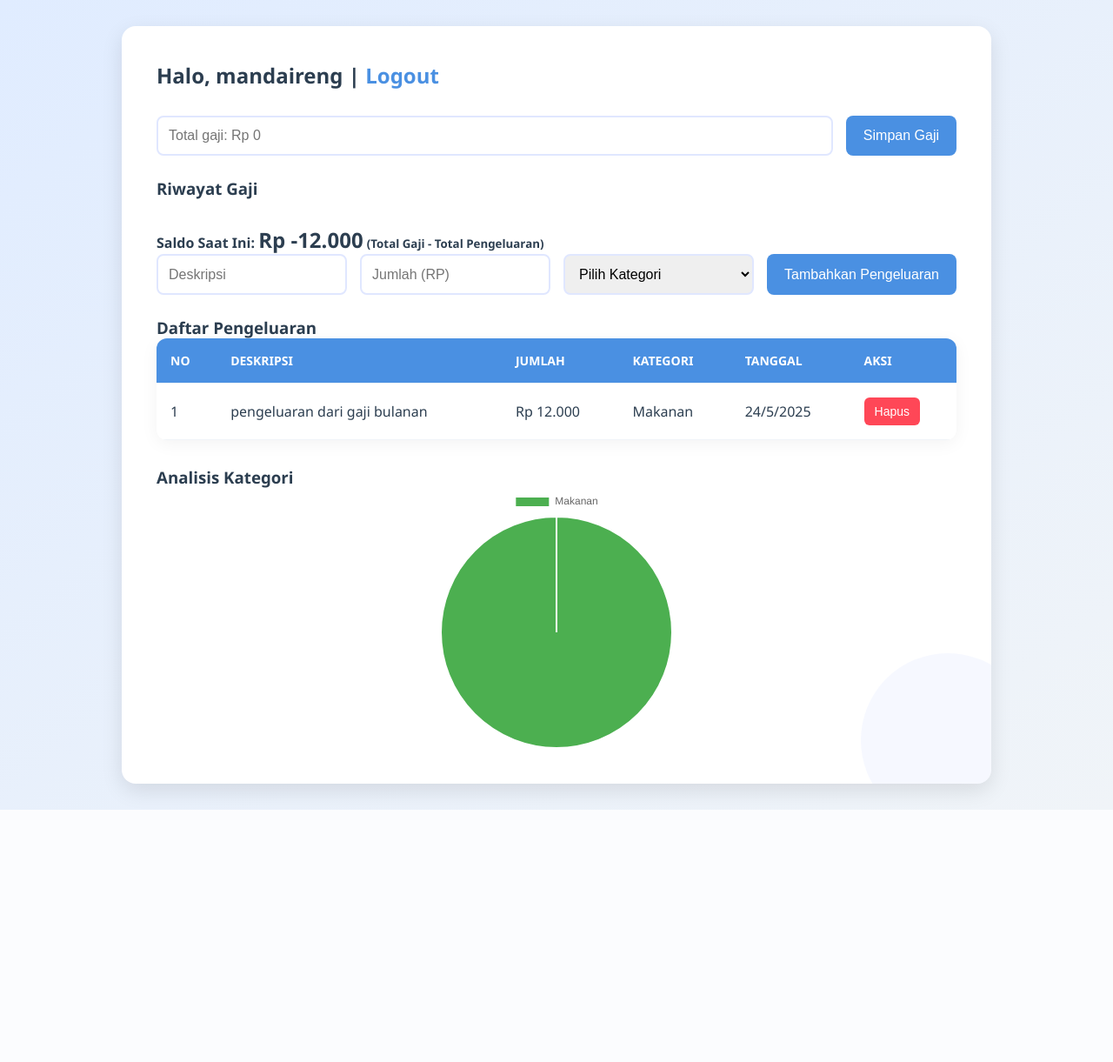
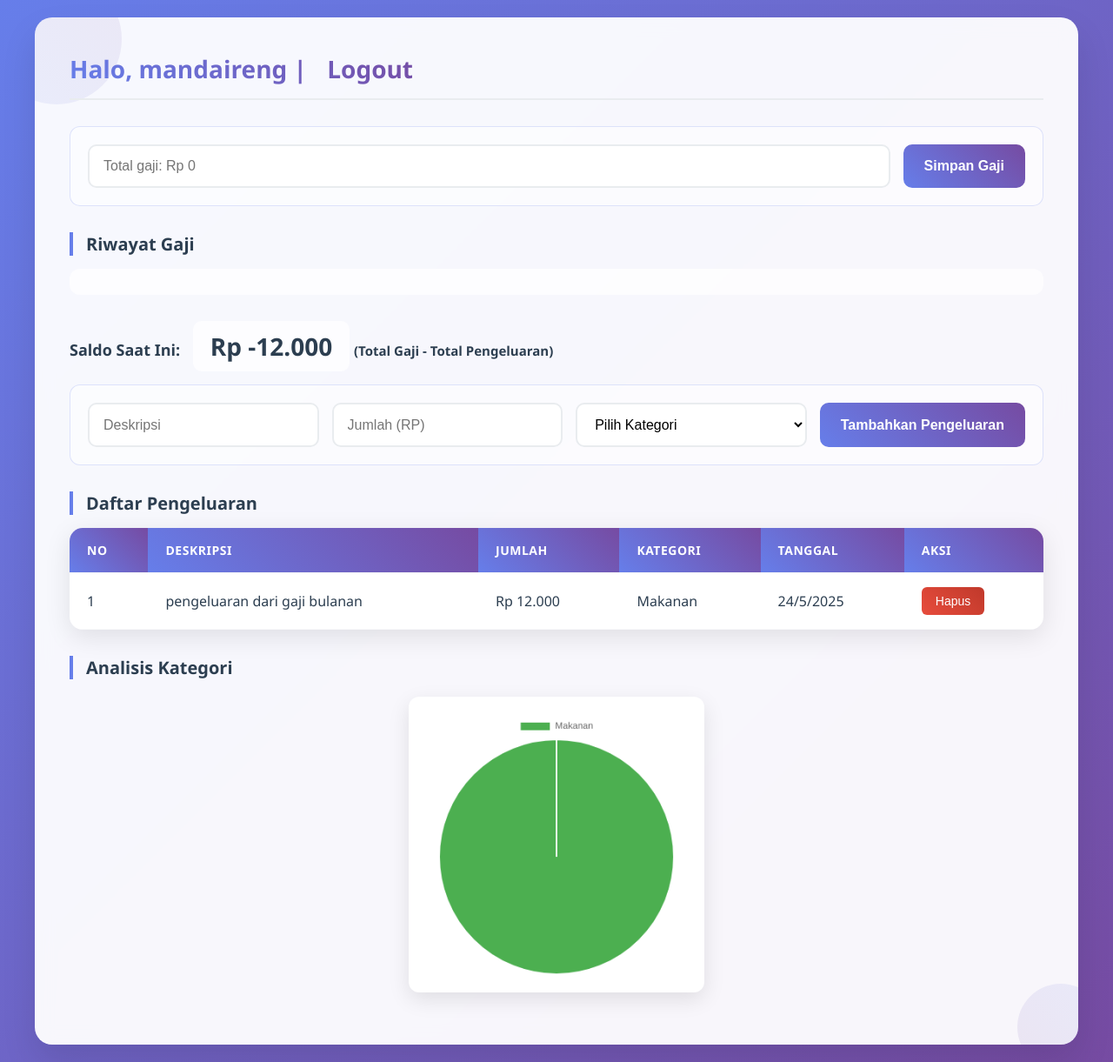
Before and after one commit to peanutsbreaker/analisis-kategori, a PHP site: page / in a window 1280 px wide. Shown: the whole page at 87% size. Before the commit the page ends 931 px from the top, so only its background shows below. Run offline with PHP 8.4, Linux system fonts and the light colour scheme; a user stored in the database is signed in; data comes from the database, SQL or seed files in the repository; data that the repository does not hold is empty.

Commit message:
perbaikan tampilan

```diff
--- a/style.css
+++ b/style.css
@@ -7,34 +7,49 @@
 
 body {
   font-family: 'Segoe UI', Tahoma, Geneva, Verdana, sans-serif;
-  background: linear-gradient(to bottom right, #e0ecff, #f0f4f8);
+  background: linear-gradient(135deg, #667eea 0%, #764ba2 100%);
   color: #2c3e50;
-  padding: 30px;
+  min-height: 100vh;
+  padding: 20px;
 }
 
 .container {
-  max-width: 1000px;
-  margin: auto;
-  background: white;
-  border-radius: 16px;
-  box-shadow: 0 8px 25px rgba(0,0,0,0.1);
+  max-width: 1200px;
+  margin: 0 auto;
+  background: rgba(255, 255, 255, 0.95);
+  border-radius: 20px;
+  box-shadow: 0 20px 40px rgba(0,0,0,0.1);
   padding: 40px;
+  backdrop-filter: blur(10px);
   position: relative;
   overflow: hidden;
 }
 
-/* SHAPE BACKGROUND */
+/* DECORATIVE ELEMENTS */
+.container::before {
+  content: "";
+  position: absolute;
+  top: -50px;
+  left: -50px;
+  width: 150px;
+  height: 150px;
+  background: linear-gradient(45deg, #667eea, #764ba2);
+  border-radius: 50%;
+  opacity: 0.1;
+  z-index: 0;
+}
+
 .container::after {
   content: "";
   position: absolute;
-  bottom: -50px;
-  right: -50px;
-  width: 200px;
-  height: 200px;
-  background: #e0e7ff;
+  bottom: -30px;
+  right: -30px;
+  width: 100px;
+  height: 100px;
+  background: linear-gradient(45deg, #764ba2, #667eea);
   border-radius: 50%;
+  opacity: 0.1;
   z-index: 0;
-  opacity: 0.3;
 }
 
 /* HEADER */
@@ -45,21 +60,31 @@ header {
   margin-bottom: 30px;
   z-index: 1;
   position: relative;
+  padding-bottom: 15px;
+  border-bottom: 2px solid #e9ecef;
 }
 
 header h2 {
-  font-size: 24px;
-  font-weight: bold;
+  font-size: 28px;
+  font-weight: 700;
+  background: linear-gradient(45deg, #667eea, #764ba2);
+  -webkit-background-clip: text;
+  -webkit-text-fill-color: transparent;
+  background-clip: text;
 }
 
 header a {
-  color: #4a90e2;
+  color: #667eea;
   font-weight: 600;
   text-decoration: none;
+  padding: 8px 16px;
+  border-radius: 8px;
+  transition: all 0.3s ease;
 }
 
 header a:hover {
-  text-decoration: underline;
+  background: #667eea;
+  color: white;
 }
 
 /* FORMS DAN INPUT */
@@ -67,35 +92,88 @@ form {
   display: flex;
   flex-wrap: wrap;
   gap: 15px;
-  margin-bottom: 25px;
+  margin-bottom: 30px;
   z-index: 1;
   position: relative;
+  background: rgba(255, 255, 255, 0.5);
+  padding: 20px;
+  border-radius: 12px;
+  border: 1px solid rgba(102, 126, 234, 0.2);
 }
 
 input[type="number"],
 input[type="text"],
+input[type="email"],
+input[type="password"],
 select {
-  padding: 12px;
-  border: 2px solid #e0e7ff;
-  border-radius: 8px;
+  padding: 14px 16px;
+  border: 2px solid #e9ecef;
+  border-radius: 10px;
   font-size: 16px;
   flex: 1;
   min-width: 200px;
+  transition: all 0.3s ease;
+  background: white;
+}
+
+input[type="number"]:focus,
+input[type="text"]:focus,
+input[type="email"]:focus,
+input[type="password"]:focus,
+select:focus {
+  outline: none;
+  border-color: #667eea;
+  box-shadow: 0 0 0 3px rgba(102, 126, 234, 0.1);
+  transform: translateY(-1px);
 }
 
 button {
-  background-color: #4a90e2;
+  background: linear-gradient(45deg, #667eea, #764ba2);
   color: white;
   border: none;
-  padding: 12px 20px;
-  border-radius: 8px;
+  padding: 14px 24px;
+  border-radius: 10px;
   cursor: pointer;
   font-size: 16px;
-  transition: background 0.3s;
+  font-weight: 600;
+  transition: all 0.3s ease;
+  position: relative;
+  overflow: hidden;
 }
 
 button:hover {
-  background-color: #357ab8;
+  transform: translateY(-2px);
+  box-shadow: 0 8px 25px rgba(102, 126, 234, 0.3);
+}
+
+button:active {
+  transform: translateY(0);
+}
+
+button:disabled {
+  opacity: 0.6;
+  cursor: not-allowed;
+  transform: none;
+}
+
+/* SECTION HEADINGS */
+h3, h4 {
+  margin: 25px 0 15px 0;
+  color: #2c3e50;
+  position: relative;
+  z-index: 1;
+}
+
+h3 {
+  font-size: 20px;
+  font-weight: 600;
+  padding-left: 15px;
+  border-left: 4px solid #667eea;
+}
+
+h4 {
+  font-size: 18px;
+  font-weight: 600;
 }
 
 /* RIWAYAT GAJI */
@@ -104,20 +182,59 @@ button:hover {
   margin-bottom: 30px;
   z-index: 1;
   position: relative;
+  max-height: 200px;
+  overflow-y: auto;
+  background: rgba(255, 255, 255, 0.7);
+  border-radius: 12px;
+  padding: 15px;
 }
 
-.salary-history li {
-  padding: 10px;
-  background: #f0f4ff;
+.salary-item {
+  display: flex;
+  justify-content: space-between;
+  align-items: center;
+  padding: 12px 15px;
+  background: white;
   border-radius: 8px;
   margin-bottom: 8px;
+  border-left: 4px solid #667eea;
+  transition: all 0.3s ease;
+}
+
+.salary-item:hover {
+  transform: translateX(5px);
+  box-shadow: 0 4px 15px rgba(0,0,0,0.1);
+}
+
+.salary-item.no-data,
+.salary-item.error {
+  border-left-color: #e74c3c;
+  color: #666;
+  font-style: italic;
+  justify-content: center;
+}
+
+.salary-date {
+  color: #666;
+  font-size: 14px;
+}
+
+.salary-amount {
+  font-weight: 600;
+  color: #27ae60;
+  font-size: 16px;
 }
 
 /* SALDO */
 #balance-display {
-  font-size: 24px;
-  font-weight: bold;
-  color: #2c3e50;
+  font-size: 28px;
+  font-weight: 700;
+  display: inline-block;
+  padding: 10px 20px;
+  border-radius: 10px;
+  background: rgba(255, 255, 255, 0.8);
+  margin-left: 10px;
+  transition: all 0.3s ease;
 }
 
 /* TABEL */
@@ -125,8 +242,8 @@ table {
   width: 100%;
   border-collapse: collapse;
   background: white;
-  box-shadow: 0 4px 20px rgba(0,0,0,0.05);
-  border-radius: 12px;
+  box-shadow: 0 8px 30px rgba(0,0,0,0.1);
+  border-radius: 15px;
   overflow: hidden;
   margin-bottom: 30px;
   z-index: 1;
@@ -135,66 +252,249 @@ table {
 
 table th,
 table td {
-  padding: 16px;
+  padding: 16px 20px;
   text-align: left;
-  border-bottom: 1px solid #f0f4f8;
+  border-bottom: 1px solid #f8f9fa;
 }
 
 table th {
-  background: #4a90e2;
+  background: linear-gradient(45deg, #667eea, #764ba2);
   color: white;
   font-size: 14px;
+  font-weight: 600;
   text-transform: uppercase;
+  letter-spacing: 0.5px;
 }
 
 table tr:nth-child(even) {
-  background: #f8faff;
+  background: rgba(102, 126, 234, 0.05);
+}
+
+table tr:hover {
+  background: rgba(102, 126, 234, 0.1);
+  transform: scale(1.01);
+  transition: all 0.3s ease;
 }
 
 /* BUTTON HAPUS */
 .delete-btn {
-  background-color: #ff4757;
+  background: linear-gradient(45deg, #e74c3c, #c0392b);
   color: white;
   border: none;
-  padding: 8px 12px;
+  padding: 8px 16px;
   border-radius: 6px;
   cursor: pointer;
   font-size: 14px;
-  transition: background 0.3s;
+  font-weight: 500;
+  transition: all 0.3s ease;
 }
 
 .delete-btn:hover {
-  background-color: #e84148;
+  transform: translateY(-1px);
+  box-shadow: 0 4px 15px rgba(231, 76, 60, 0.4);
+}
+
+.delete-btn:disabled {
+  opacity: 0.6;
+  cursor: not-allowed;
+  transform: none;
 }
 
 /* CHART */
 canvas#expense-chart {
   max-width: 500px;
-  max-height: 300px;
-  margin: 0 auto;
+  max-height: 400px;
+  margin: 20px auto;
   display: block;
   z-index: 1;
   position: relative;
+  background: white;
+  border-radius: 12px;
+  padding: 20px;
+  box-shadow: 0 8px 25px rgba(0,0,0,0.1);
+}
+
+.no-data-message {
+  text-align: center;
+  color: #666;
+  font-style: italic;
+  padding: 40px;
+  background: rgba(255, 255, 255, 0.8);
+  border-radius: 12px;
+  margin: 20px 0;
+}
+
+/* LOGIN/SIGNUP CONTAINERS */
+.login-container,
+.signup-container {
+  max-width: 400px;
+  margin: 50px auto;
+  background: rgba(255, 255, 255, 0.95);
+  padding: 40px;
+  border-radius: 20px;
+  box-shadow: 0 20px 40px rgba(0,0,0,0.1);
+  backdrop-filter: blur(10px);
+}
+
+.login-container h2,
+.signup-container h2 {
+  text-align: center;
+  margin-bottom: 30px;
+  font-size: 28px;
+  background: linear-gradient(45deg, #667eea, #764ba2);
+  -webkit-background-clip: text;
+  -webkit-text-fill-color: transparent;
+  background-clip: text;
+}
+
+.login-container form,
+.signup-container form {
+  display: flex;
+  flex-direction: column;
+  gap: 20px;
+  background: none;
+  padding: 0;
+  border: none;
+}
+
+.login-container input,
+.signup-container input {
+  width: 100%;
+  min-width: auto;
+}
+
+.login-container p,
+.signup-container p {
+  text-align: center;
+  margin-top: 20px;
+  color: #666;
+}
+
+.login-container a,
+.signup-container a {
+  color: #667eea;
+  text-decoration: none;
+  font-weight: 600;
+}
+
+.login-container a:hover,
+.signup-container a:hover {
+  text-decoration: underline;
 }
 
 /* RESPONSIVE */
 @media (max-width: 768px) {
+  body {
+    padding: 10px;
+  }
+
   .container {
     padding: 20px;
+    margin: 10px;
+  }
+
+  header {
+    flex-direction: column;
+    gap: 15px;
+    text-align: center;
   }
 
   form {
     flex-direction: column;
+    padding: 15px;
   }
 
   input[type="number"],
   input[type="text"],
+  input[type="email"],
+  input[type="password"],
   select,
   button {
     width: 100%;
+    min-width: auto;
+  }
+
+  table {
+    font-size: 14px;
+  }
+
+  table th,
+  table td {
+    padding: 10px 8px;
   }
 
   canvas#expense-chart {
     max-width: 100%;
+    padding: 10px;
+  }
+
+  #balance-display {
+    font-size: 20px;
+    padding: 8px 15px;
+  }
+
+  .salary-history {
+    max-height: 150px;
+  }
+
+  .login-container,
+  .signup-container {
+    margin: 20px auto;
+    padding: 25px;
   }
 }
+
+@media (max-width: 480px) {
+  .container {
+    border-radius: 15px;
+    padding: 15px;
+  }
+
+  header h2 {
+    font-size: 22px;
+  }
+
+  form {
+    padding: 10px;
+  }
+
+  table th,
+  table td {
+    padding: 8px 5px;
+    font-size: 12px;
+  }
+
+  .delete-btn {
+    padding: 6px 10px;
+    font-size: 12px;
+  }
+}
+
+/* ANIMATIONS */
+@keyframes fadeIn {
+  from { opacity: 0; transform: translateY(20px); }
+  to { opacity: 1; transform: translateY(0); }
+}
+
+.container {
+  animation: fadeIn 0.6s ease-out;
+}
+
+/* SCROLLBAR STYLING */
+.salary-history::-webkit-scrollbar {
+  width: 6px;
+}
+
+.salary-history::-webkit-scrollbar-track {
+  background: #f1f1f1;
+  border-radius: 3px;
+}
+
+.salary-history::-webkit-scrollbar-thumb {
+  background: #667eea;
+  border-radius: 3px;
+}
+
+.salary-history::-webkit-scrollbar-thumb:hover {
+  background: #5a6fd8;
+}
```
